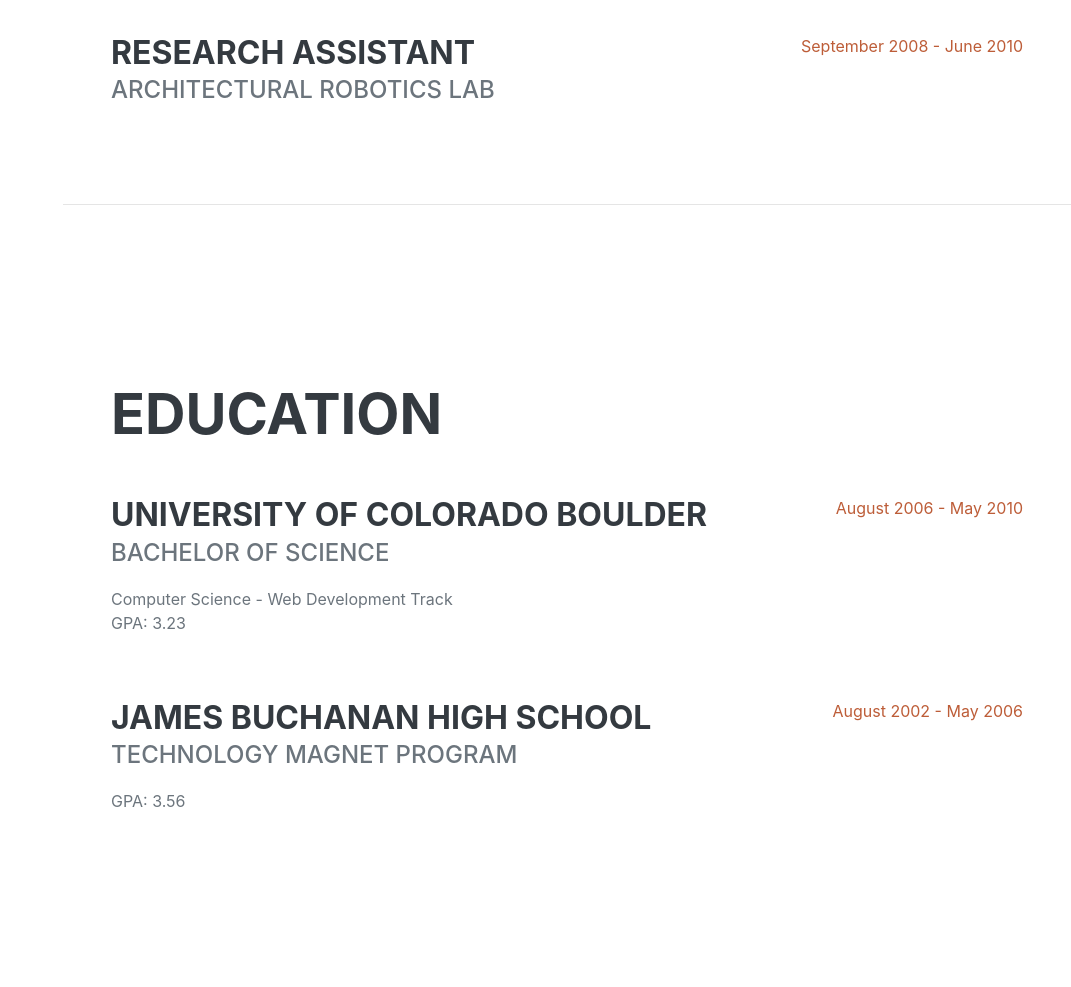
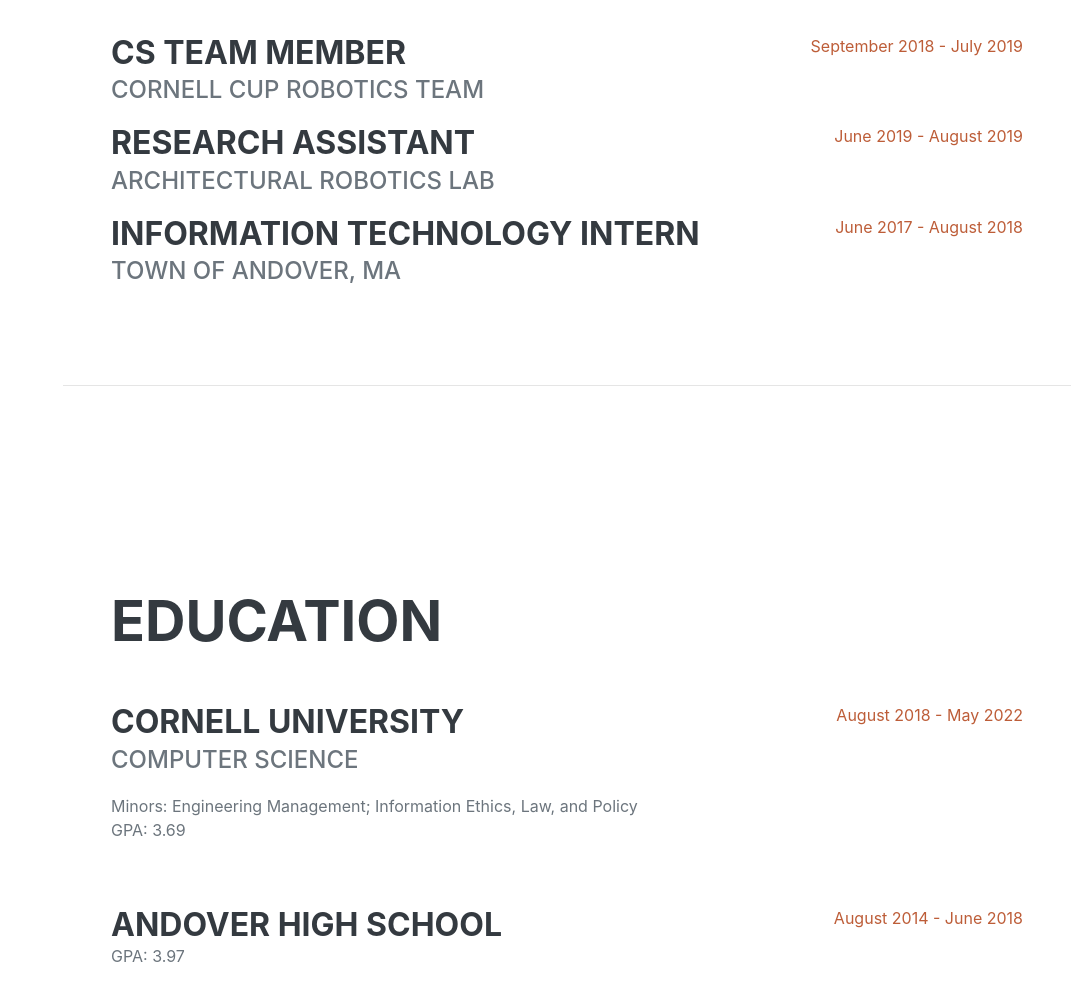
Before and after one commit to zhanyanchen8/zhanyanchen.github.io, a plain HTML site: page index.html in a window 1280 px wide. Shown: the part 1480-2467 px from the top of the page, without its empty margins (209-1280 px from the left). Drawn offline with nearby package versions, Linux system fonts and the light colour scheme; a web font is replaced by a local one.

Commit message:
adding more information

```diff
--- a/index.html
+++ b/index.html
@@ -87,11 +87,27 @@
                     </div>
                     <div class="d-flex flex-column flex-md-row justify-content-between">
                         <div class="flex-grow-1">
+                            <h3 class="mb-0">CS Team Member</h3>
+                            <div class="subheading mb-3">Cornell Cup Robotics Team</div>
+                            <p></p>
+                        </div>
+                        <div class="flex-shrink-0"><span class="text-primary">September 2018 - July 2019</span></div>
+                    </div>
+                    <div class="d-flex flex-column flex-md-row justify-content-between">
+                        <div class="flex-grow-1">
                             <h3 class="mb-0">Research Assistant</h3>
                             <div class="subheading mb-3">Architectural Robotics Lab</div>
                             <p></p>
                         </div>
-                        <div class="flex-shrink-0"><span class="text-primary">September 2008 - June 2010</span></div>
+                        <div class="flex-shrink-0"><span class="text-primary">June 2019 - August 2019</span></div>
+                    </div>
+                    <div class="d-flex flex-column flex-md-row justify-content-between">
+                        <div class="flex-grow-1">
+                            <h3 class="mb-0">Information Technology Intern</h3>
+                            <div class="subheading mb-3">Town of Andover, MA</div>
+                            <p></p>
+                        </div>
+                        <div class="flex-shrink-0"><span class="text-primary">June 2017 - August 2018</span></div>
                     </div>
                 </div>
             </section>
@@ -102,20 +118,19 @@
                     <h2 class="mb-5">Education</h2>
                     <div class="d-flex flex-column flex-md-row justify-content-between mb-5">
                         <div class="flex-grow-1">
-                            <h3 class="mb-0">University of Colorado Boulder</h3>
-                            <div class="subheading mb-3">Bachelor of Science</div>
-                            <div>Computer Science - Web Development Track</div>
-                            <p>GPA: 3.23</p>
+                            <h3 class="mb-0">Cornell University</h3>
+                            <div class="subheading mb-3">Computer Science</div>
+                            <div>Minors: Engineering Management; Information Ethics, Law, and Policy</div>
+                            <p>GPA: 3.69</p>
                         </div>
-                        <div class="flex-shrink-0"><span class="text-primary">August 2006 - May 2010</span></div>
+                        <div class="flex-shrink-0"><span class="text-primary">August 2018 - May 2022</span></div>
                     </div>
                     <div class="d-flex flex-column flex-md-row justify-content-between">
                         <div class="flex-grow-1">
-                            <h3 class="mb-0">James Buchanan High School</h3>
-                            <div class="subheading mb-3">Technology Magnet Program</div>
-                            <p>GPA: 3.56</p>
+                            <h3 class="mb-0">Andover High School</h3>
+                            <p>GPA: 3.97</p>
                         </div>
-                        <div class="flex-shrink-0"><span class="text-primary">August 2002 - May 2006</span></div>
+                        <div class="flex-shrink-0"><span class="text-primary">August 2014 - June 2018</span></div>
                     </div>
                 </div>
             </section>
```
